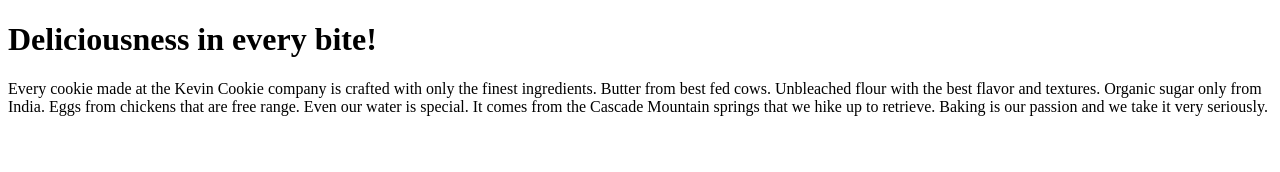
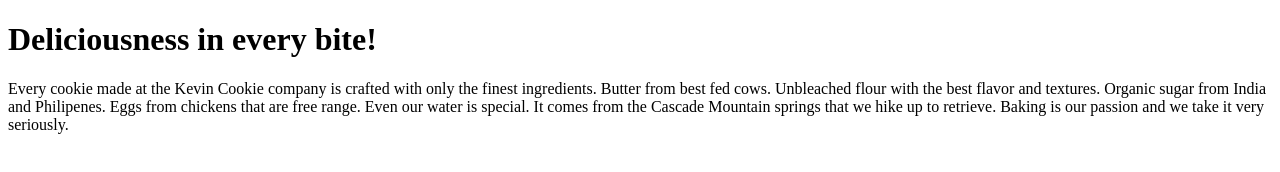
Before and after one commit to Dasitha1/tutorial, a plain HTML site: page index.htm in a window 1280 px wide. Drawn offline with Linux system fonts and the light colour scheme.

Commit message:
Update index.htm

```diff
--- a/index.htm
+++ b/index.htm
@@ -4,7 +4,7 @@
 
 <h1>Deliciousness in every bite!</h1>
 
-<p>Every cookie made at the Kevin Cookie company is crafted with only the finest ingredients. Butter from best fed cows. Unbleached flour with the best flavor and textures. Organic sugar only from India. Eggs from chickens that are free range. Even our water is special. It comes from the Cascade Mountain springs that we hike up to retrieve. Baking is our passion and we take it very seriously.</p>
+<p>Every cookie made at the Kevin Cookie company is crafted with only the finest ingredients. Butter from best fed cows. Unbleached flour with the best flavor and textures. Organic sugar from India and Philipenes. Eggs from chickens that are free range. Even our water is special. It comes from the Cascade Mountain springs that we hike up to retrieve. Baking is our passion and we take it very seriously.</p>
 
 
 </body>
```
